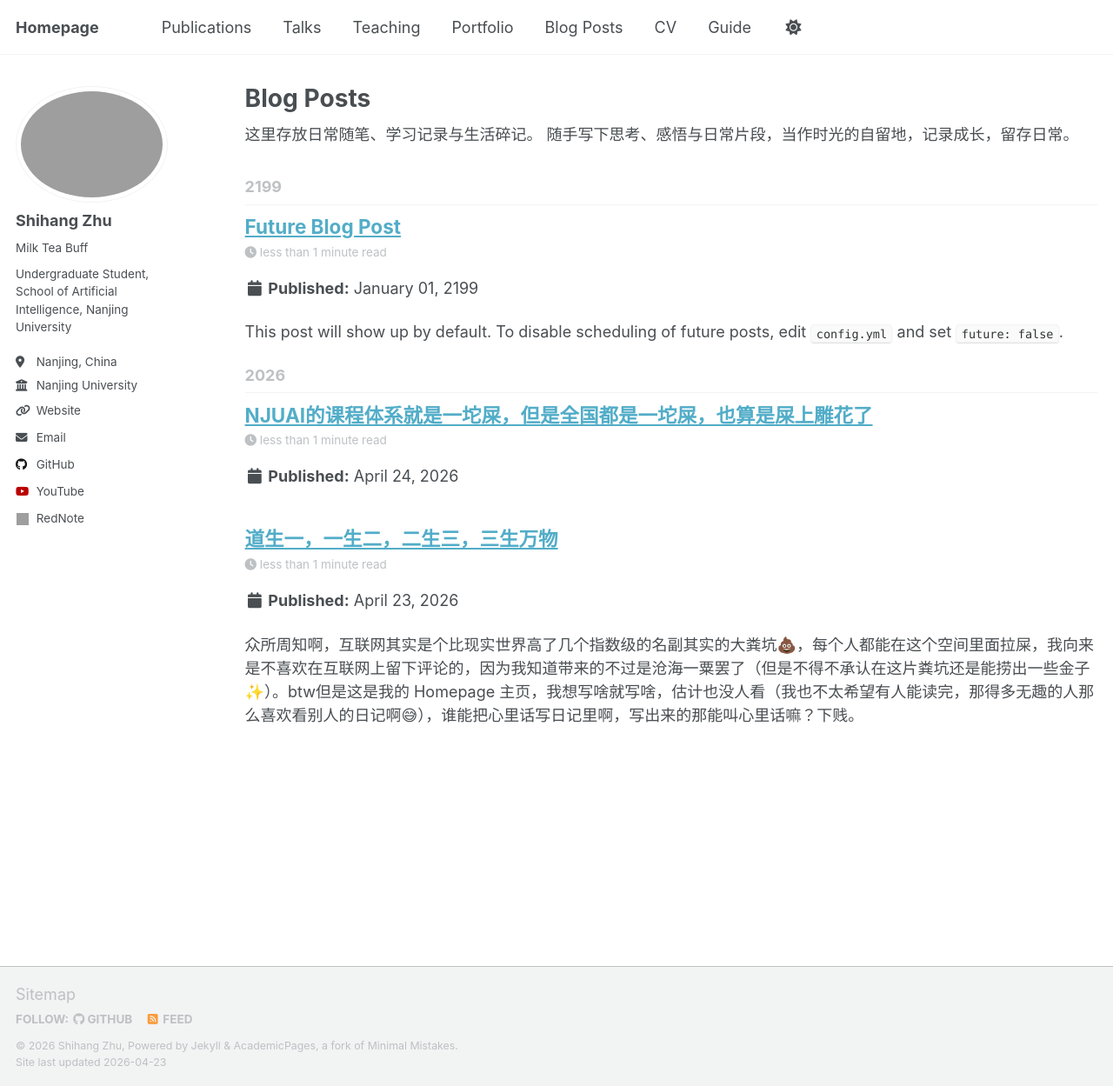
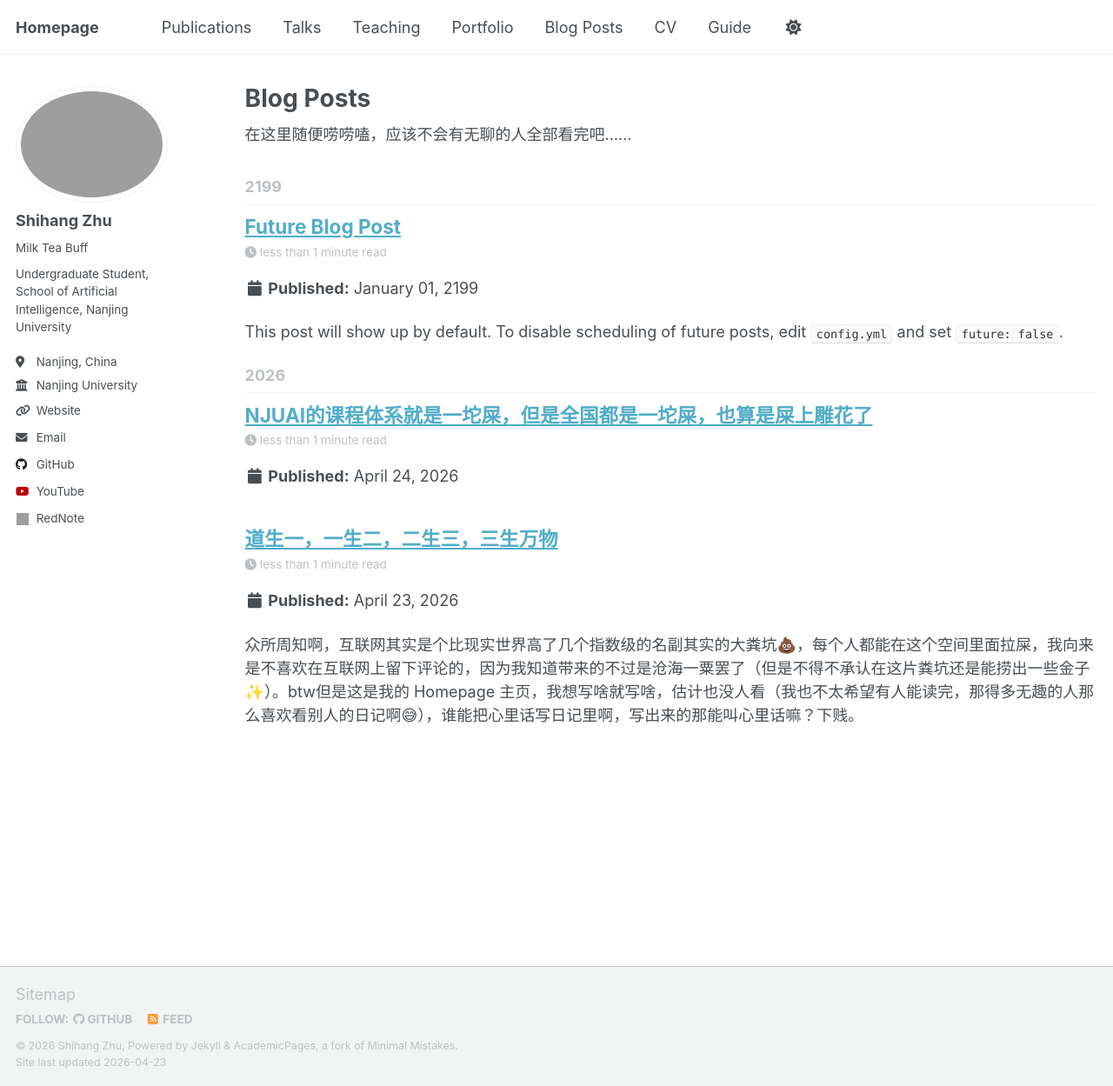
Before and after one commit to edzee3000/edzee3000.github.io, a Jekyll site: the page built from _pages/year-archive.html, in a window 1280 px wide and 1249 px high. Shown: the whole window at 87% size. Built offline with Jekyll 4.4.1, drawn with Linux system fonts in a browser that asks for light colours; a script that is not in the unit is left out; grey boxes are pictures that could not be loaded.

Commit message:
Revise introduction in year-archive.html
Updated the introductory text for the year archive page.

```diff
--- a/_pages/year-archive.html
+++ b/_pages/year-archive.html
@@ -28,8 +28,7 @@ redirect_from:
 <!-- 这里写你想要的日记/碎碎念引言区域 -->
 <div class="page__content" style="margin-bottom: 2em;">
   <p>
-    这里存放日常随笔、学习记录与生活碎记。
-    随手写下思考、感悟与日常片段，当作时光的自留地，记录成长，留存日常。
+    在这里随便唠唠嗑，应该不会有无聊的人全部看完吧……
   </p>
 </div>
 
```
